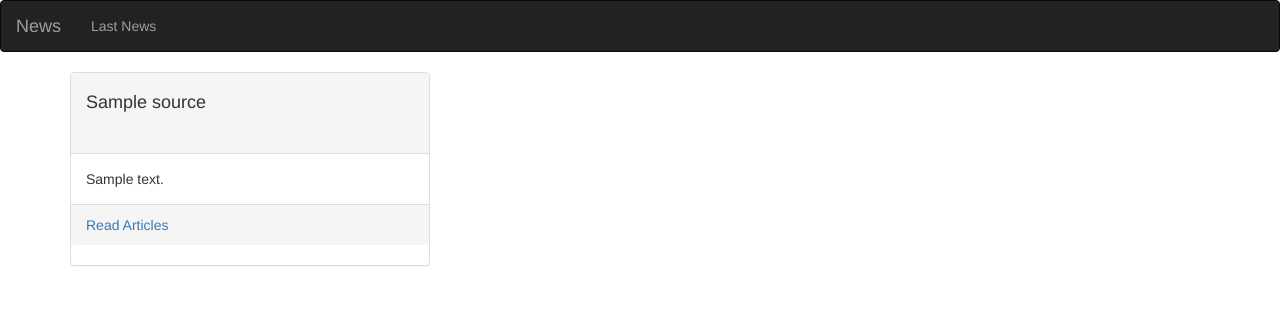
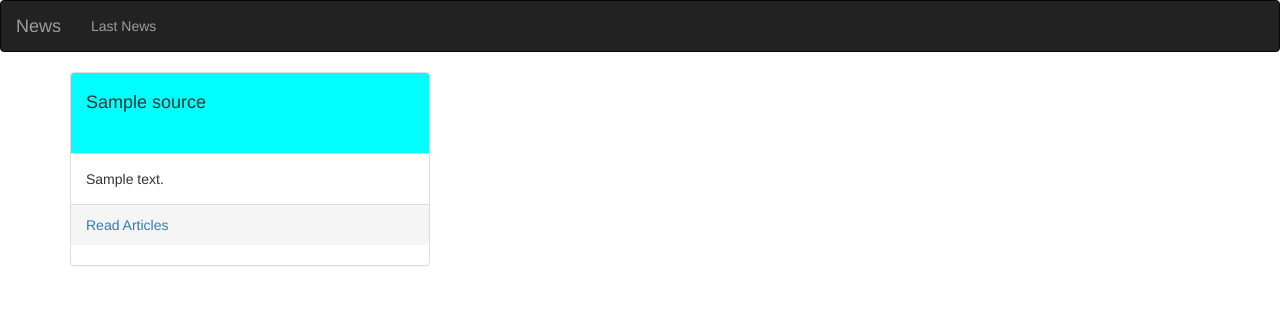
Before and after one commit to tytyne/newsHigh, a Flask app: template app/templates/index.html in a window 1280 px wide. Shown: the top 312 px of the page. Run offline with Flask 2, Linux system fonts and the light colour scheme; the template is opened without the code that fills it: most values are stand-ins (such as "Sample title", 1, 10 or a date in 2020); some libraries are stand-ins or nearby versions.

Commit message:
adding background color on source page

```diff
--- a/app/templates/index.html
+++ b/app/templates/index.html
@@ -10,9 +10,9 @@
     <!-- <div class="jumbotron"> -->
     <!-- <div class="col-md-4  single-source"> -->
     <div class="row">
-        <div class="col-md-12 col-md-4 col-md-4 col-md-4">
+        <div class="col-xs-12 col-sm-6 col-md-4 col-lg-4">
             <div class="panel panel-default">
-                <div class="panel-heading">
+                <div class="panel-heading" style="background-color:aqua">
                     <h4>{{ source.name }}</h4><br>
                 </div>
                 <div class="panel-body">
```
